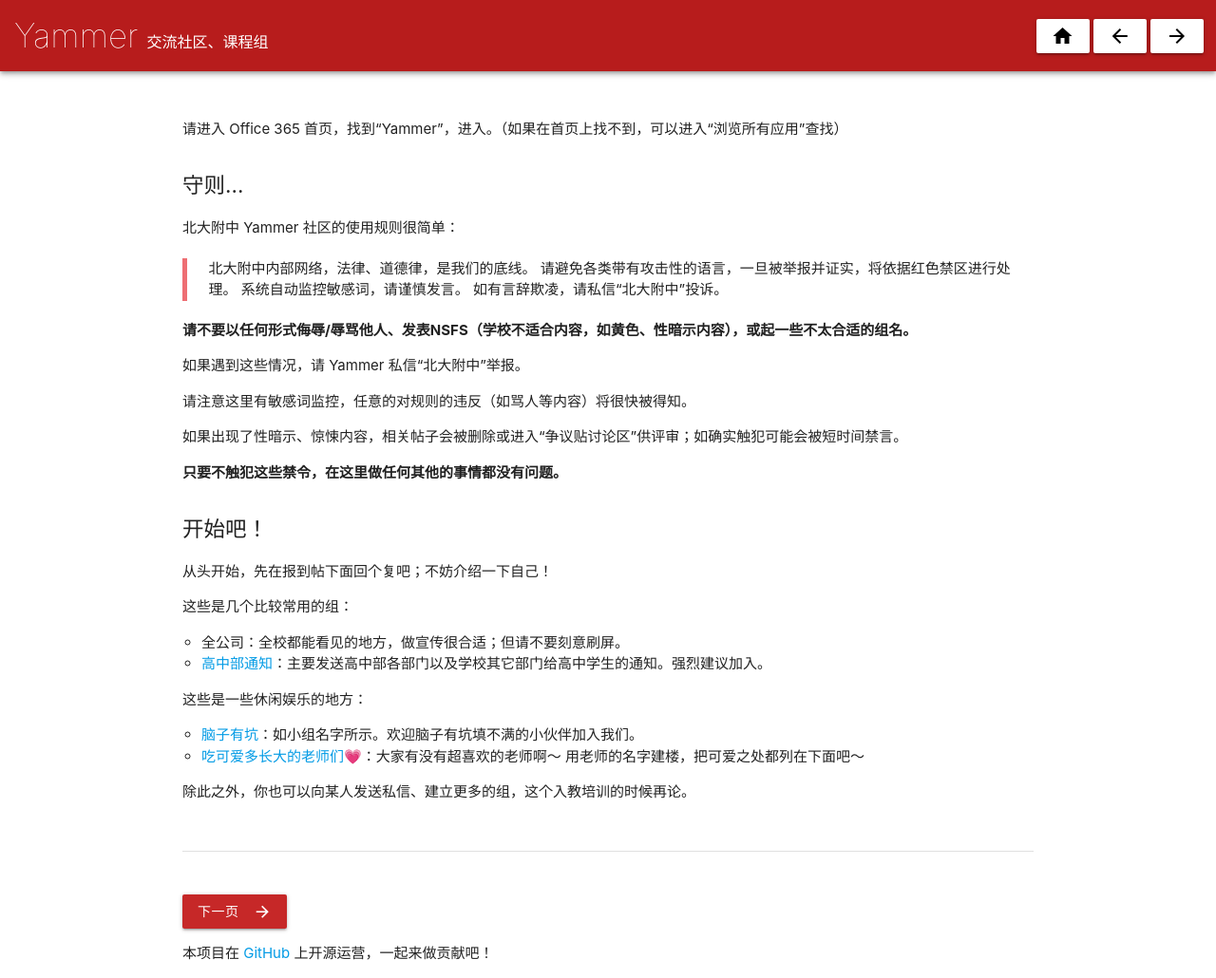
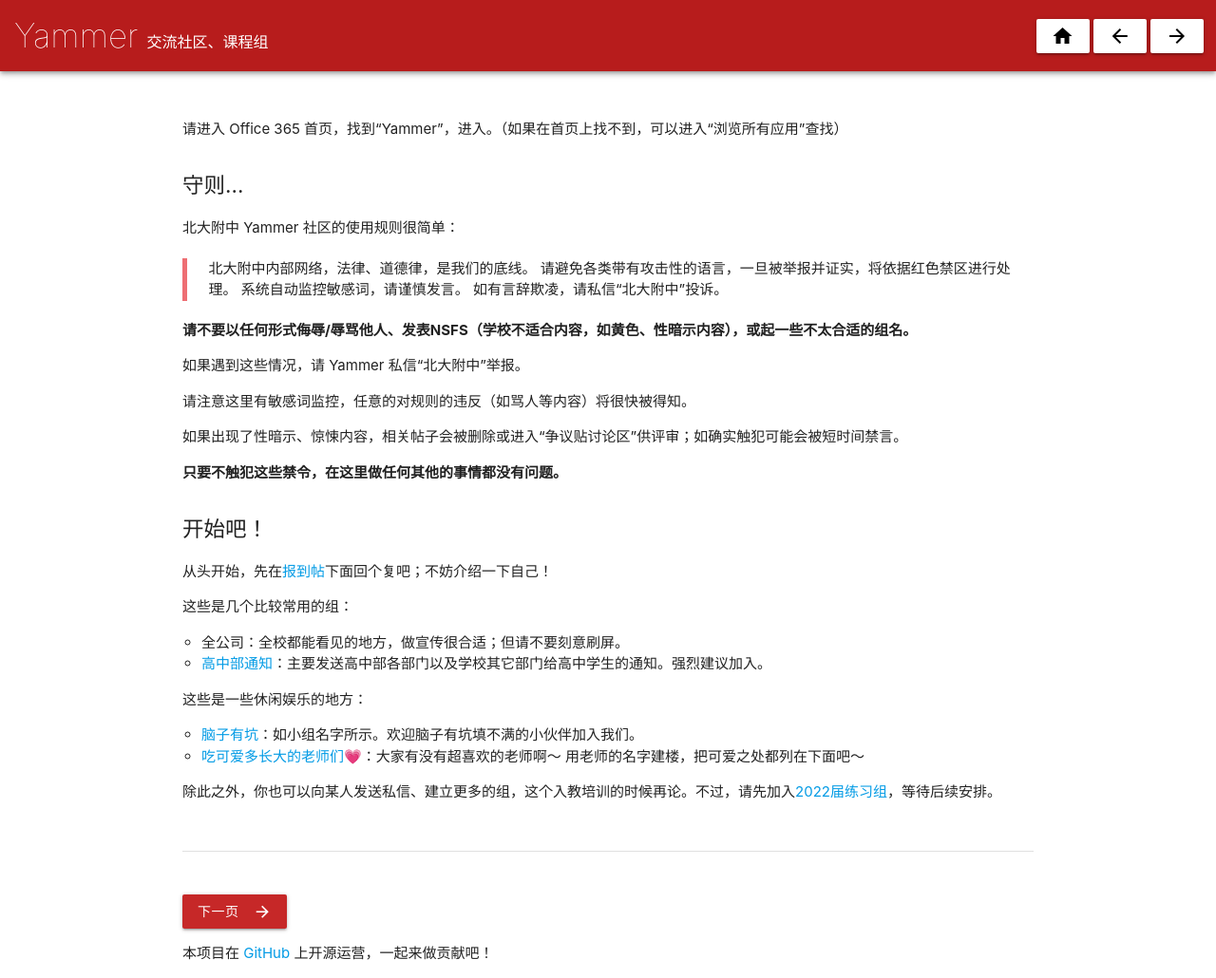
Before and after one commit to pkuschool/intro, a Jekyll site: the page built from 14-Yammer.md, in a window 1280 px wide. Shown: the whole page at 95% size. Built offline with Jekyll 4.4.1, drawn with Linux system fonts in a browser that asks for light colours; nearby versions of some CDN libraries; our own code applies the rules of GitHub Pages for plain Markdown files.

Commit message:
Update 14-Yammer.md

```diff
--- a/14-Yammer.md
+++ b/14-Yammer.md
@@ -28,9 +28,7 @@ last: ../13/
 
 ## 开始吧！
 
-从头开始，先在报到帖下面回个复吧；不妨介绍一下自己！
-
-<!--https://www.yammer.com/i.pkuschool.edu.cn/#/threads/inGroup?type=in_group&feedId=6497935360&view=all-->
+从头开始，先在[报到帖](https://www.yammer.com/i.pkuschool.edu.cn/#/threads/show?threadId=236654923874304)下面回个复吧；不妨介绍一下自己！
 
 这些是几个比较常用的组：
 
@@ -42,4 +40,4 @@ last: ../13/
 - [脑子有坑](https://www.yammer.com/i.pkuschool.edu.cn/#/threads/inGroup?type=in_group&feedId=13288384)：如小组名字所示。欢迎脑子有坑填不满的小伙伴加入我们。
 - [吃可爱多长大的老师们💗](https://www.yammer.com/i.pkuschool.edu.cn/#/threads/inGroup?type=in_group&feedId=16802124)：大家有没有超喜欢的老师啊～ 用老师的名字建楼，把可爱之处都列在下面吧～
 
-除此之外，你也可以向某人发送私信、建立更多的组，这个入教培训的时候再论。
+除此之外，你也可以向某人发送私信、建立更多的组，这个入教培训的时候再论。不过，请先加入[2022届练习组](https://www.yammer.com/i.pkuschool.edu.cn/#/threads/inGroup?type=in_group&feedId=6497935360&view=all)，等待后续安排。
```
